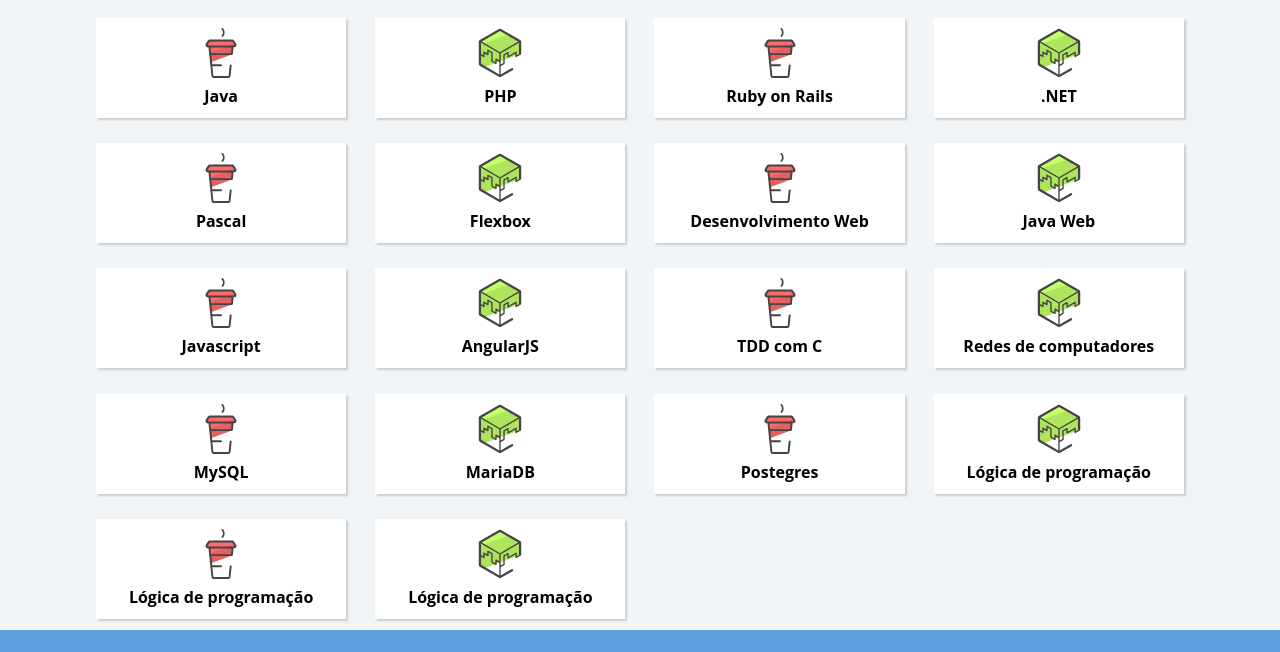
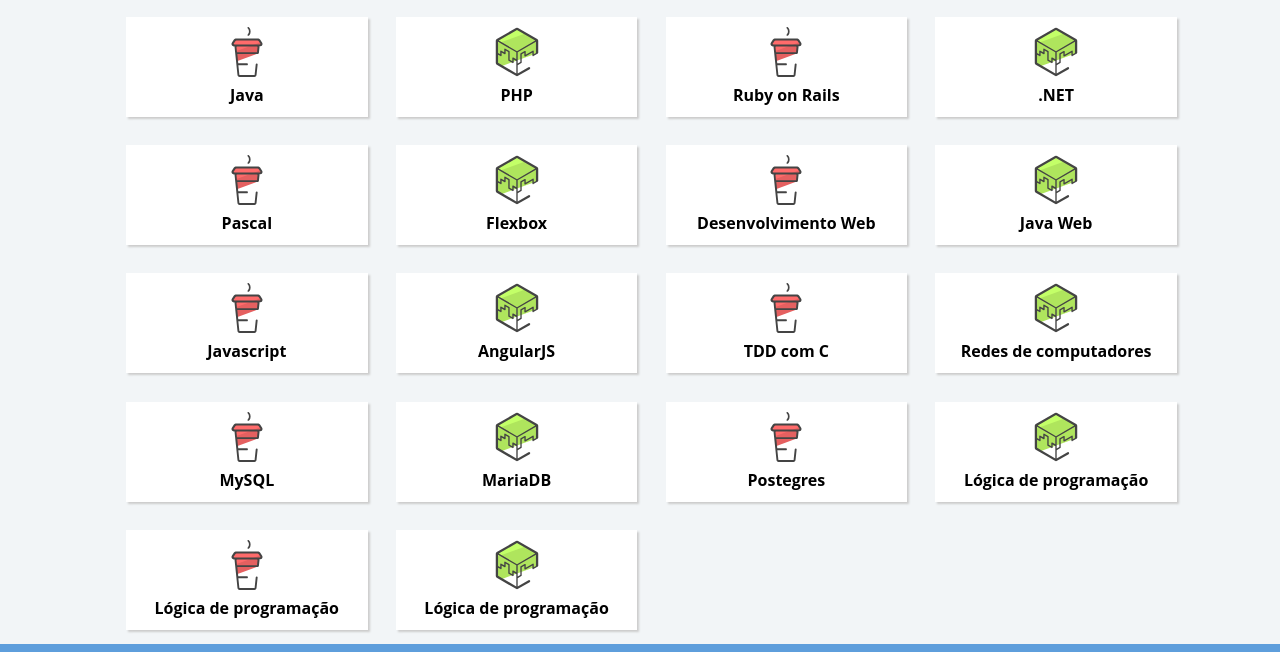
Before and after one commit to RhamandaLima/alurinha, a plain HTML site: page index.html in a window 1280 px wide. Shown: the part 137-789 px from the top of the page. Drawn offline with Linux system fonts and the light colour scheme; grey boxes are pictures that could not be loaded.

Commit message:
Finalizado o flexbox no course grid

```diff
--- a/css/flexbox.css
+++ b/css/flexbox.css
@@ -38,12 +38,12 @@
 }
 
 .conteudoPrincipal-cursos {
-    display: flex;
+    display:flex;
     flex-wrap: wrap;
-    justify-content: flex-start;
+    margin-left: 30px;
   }
 
   .conteudoPrincipal-cursos-link {
-    width: 23%;
-    margin-bottom: 1%;
+    width: 20%;
+    padding: 0 15px 0 15px;
   }
```
Lines whose indentation alone changed are shown as unchanged.
